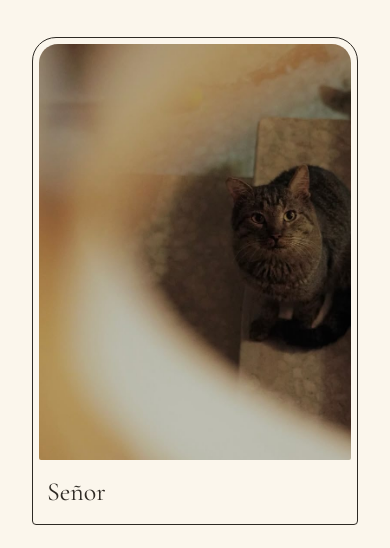
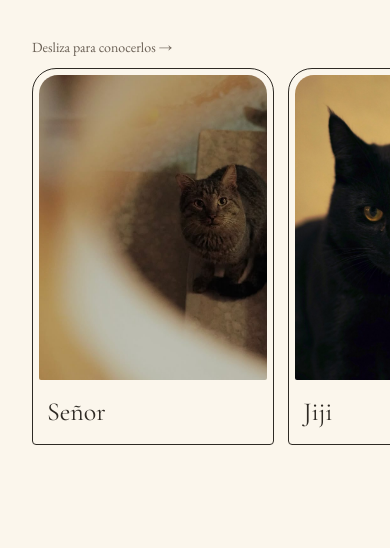
Before and after one commit to gloriazapatagza/casabuztina, a plain HTML site: page index.html in a window 390 px wide. Shown: the part 7830-8378 px from the top of the page. Drawn offline with nearby package versions, Linux system fonts and the light colour scheme.

Commit message:
En celular, los gatitos en carrusel deslizable
Co-Authored-By: Claude Opus 5.5 <noreply@anthropic.com>
Claude-Session: https://claude.ai/code/session_01V5rYzjmaZvt5xYTARamtq4

```diff
--- a/index.html
+++ b/index.html
@@ -25,6 +25,8 @@ a:focus-visible,button:focus-visible{outline:2px solid #3749C3;outline-offset:3p
 @media (max-width: 640px){
   .solo-escritorio{display:none!important}
   .solo-movil{display:flex!important}
+  .gatos{display:flex!important;overflow-x:auto;scroll-snap-type:x mandatory;gap:14px!important;margin:0 -32px;padding:0 32px 10px;scroll-padding:0 32px}
+  .gatos>figure{flex:0 0 70%;scroll-snap-align:start}
   h1{font-size:32px!important}
   h2{font-size:34px!important}
   #inicio .dark-box, section [style*="rgba(30,26,22,0.72)"]{padding:24px!important}
@@ -392,7 +394,8 @@ a:focus-visible,button:focus-visible{outline:2px solid #3749C3;outline-offset:3p
 </div>
 <svg width="200" height="110" viewBox="0 0 220 120" fill="none" stroke="#2E2A24" stroke-width="1.3" stroke-linecap="round" stroke-linejoin="round" aria-hidden="true"><path d="M58 92C52 64 84 42 124 44C164 46 194 62 194 86C194 102 170 106 132 106H76C66 106 60 100 58 92Z"></path><path d="M60 88C50 80 52 62 68 58C82 55 94 66 92 80C90 94 70 98 60 88Z"></path><path d="M62 62L58 47L72 57"></path><path d="M80 57L88 45L90 61"></path><path d="M66 76Q70 79 74 76"></path><path d="M80 76Q84 79 88 76"></path><path d="M194 86C208 100 186 114 146 111C120 109 96 112 86 104"></path><path d="M120 46Q126 56 122 66"></path><path d="M138 46Q145 58 140 69"></path><path d="M156 50Q162 62 156 73"></path><path d="M173 58Q177 68 172 77"></path></svg>
 </div>
-<div style="display: grid; grid-template-columns: repeat(auto-fit, minmax(220px, 1fr)); gap: 24px">
+<p class="solo-movil" style="margin: 0 0 10px; font-size: 14px; color: #6B6156">Desliza para conocerlos →</p>
+<div class="gatos" aria-label="Los gatitos" style="display: grid; grid-template-columns: repeat(auto-fit, minmax(220px, 1fr)); gap: 24px">
 <figure style="margin: 0; border: 1px solid #2E2A24; border-radius: 24px 24px 4px 4px; padding: 6px">
 <img src="assets/gato-senor.jpg" alt="Señor, un gato atigrado gris" style="width: 100%; aspect-ratio: 3 / 4; object-fit: cover; object-position: 75% 55%; border-radius: 19px 19px 2px 2px">
 <figcaption style="padding: 12px 8px 6px; display: flex; justify-content: space-between; align-items: baseline"><span style="font-family: 'Cormorant Garamond', serif; font-size: 26px">Señor</span></figcaption>
```
